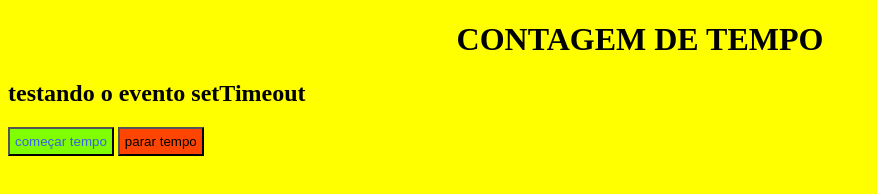
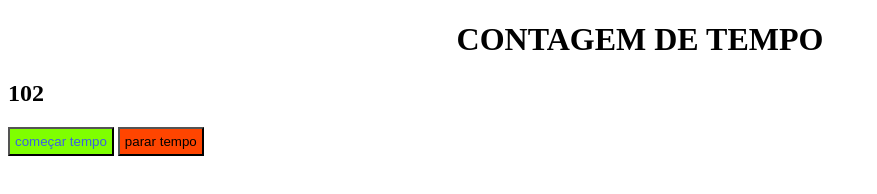
Before and after one commit to iZaaKGabrieL/ESTUDOS-E-PROJETOS, a plain HTML site: page CURSO DE JAVASCRIPT/AULA 16 SOBRE SETTIMEOUT E SETINTERVAL/index.html in a window 1280 px wide. Both pictures are taken after a click on the button "começar tempo". Shown: the whole page, without its empty margins (0-877 px from the left). Drawn offline with Linux system fonts and the light colour scheme.

Commit message:
AULA 16 FINALIZADA

```diff
--- a/CURSO DE JAVASCRIPT/AULA 16 SOBRE SETTIMEOUT E SETINTERVAL/arquivo.js
+++ b/CURSO DE JAVASCRIPT/AULA 16 SOBRE SETTIMEOUT E SETINTERVAL/arquivo.js
@@ -8,7 +8,7 @@ setTimeout(function tempo em milsegundos)
 -> Executa uma função, depois de esperar um número especificado de milisegundos.
 
 setInterval(function, milisegundos)
--> E o mesmo que o SetTimeout(), mas repete a execução da função continuamente .
+-> E o mesmo que o SetTimeout(), mas repete a execução da função continuamente, ISSO E SEMPRE QUE VOCE ESCOLHER UM PERIODO DE TEMPO A FUNÇÃO SERAR ACIONADA ATÉ QUE O PERIODO DE TEMPO QUE VOCE ESCOLHEU CHEGUE AO FIM.
 
 Exemplo de como e feita uma função usando o setTimeout():
 
@@ -18,21 +18,25 @@ function nomeDaFunção(){
 
 feito isso, a função so vai ser excutada de acordo com o tempo que  voce colocou acima.
 */
+var tempo;
 
 function ativarContagem(){
-    document.getElementById('tempo').innerHTML = "Começou a contagem!";
-    //apenas ativa a função.
+   // document.getElementById('tempo').innerHTML = "Começou a contagem!";
+    /*apenas ativa a função.
      tempo = setTimeout(function(){
         document.getElementById('tempo').innerHTML = "testando o evento setTimeout";
         document.body.style.backgroundColor = "yellow";
-     }, 1000)
+     }, 1000)*/
+      tempo = setInterval(function (){
+        var cronometro = document.getElementById('tempo').innerHTML;
+        var soma = parseInt(cronometro) + 1;
+            document.getElementById('tempo').innerHTML = soma;
+        }, 1000);
 }
 
 
+
 function pararTempo() {
-    /* observação, para parar uma função com setTimeout() precisamos coloca-lo dentro de uma variavel e usar comando
-     clearTimeout(nome da variavel que esta com o setTimeout().)
-     */
-    clearTimeout(tempo)
-    document.getElementById('tempo').innerHTML = "Parou";
-}
+    clearInterval(tempo);
+    //document.getElementById('tempo').innerHTML = "Parou";
+};
--- a/CURSO DE JAVASCRIPT/AULA 16 SOBRE SETTIMEOUT E SETINTERVAL/index.html
+++ b/CURSO DE JAVASCRIPT/AULA 16 SOBRE SETTIMEOUT E SETINTERVAL/index.html
@@ -8,7 +8,7 @@
 </head>
 <body>
     <h1 style=" text-align: center;">CONTAGEM DE TEMPO</h1>
-    <h2 id="tempo">0</h2>
+    <h2 id="tempo">100</h2>
     <button  onclick="ativarContagem()" class="começar" style="background-color: chartreuse; padding: 5px; color : rgb(58, 97, 226)">começar tempo</button>
     <button onclick="pararTempo()" class="para" style="background-color: orangered; padding: 5px;">parar tempo</button>
 
```
Also changed, not shown: 1 other file.
